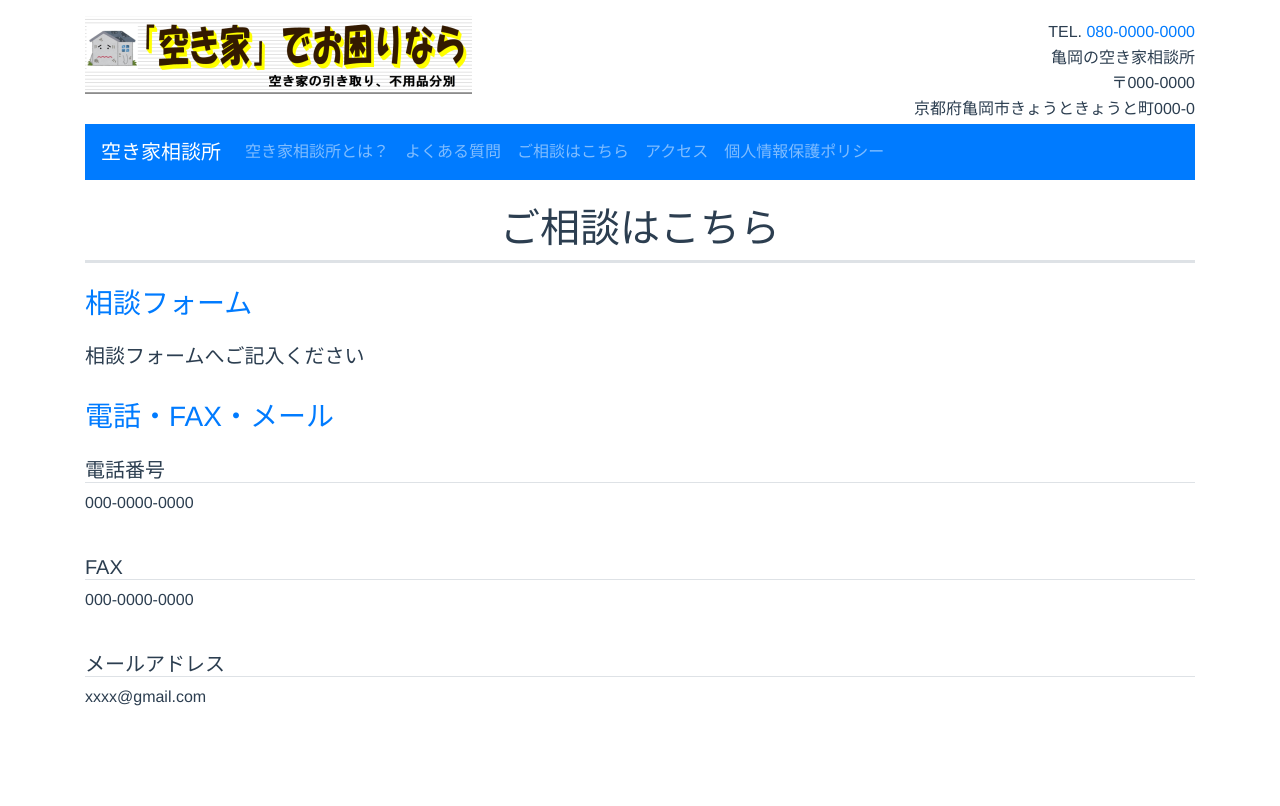
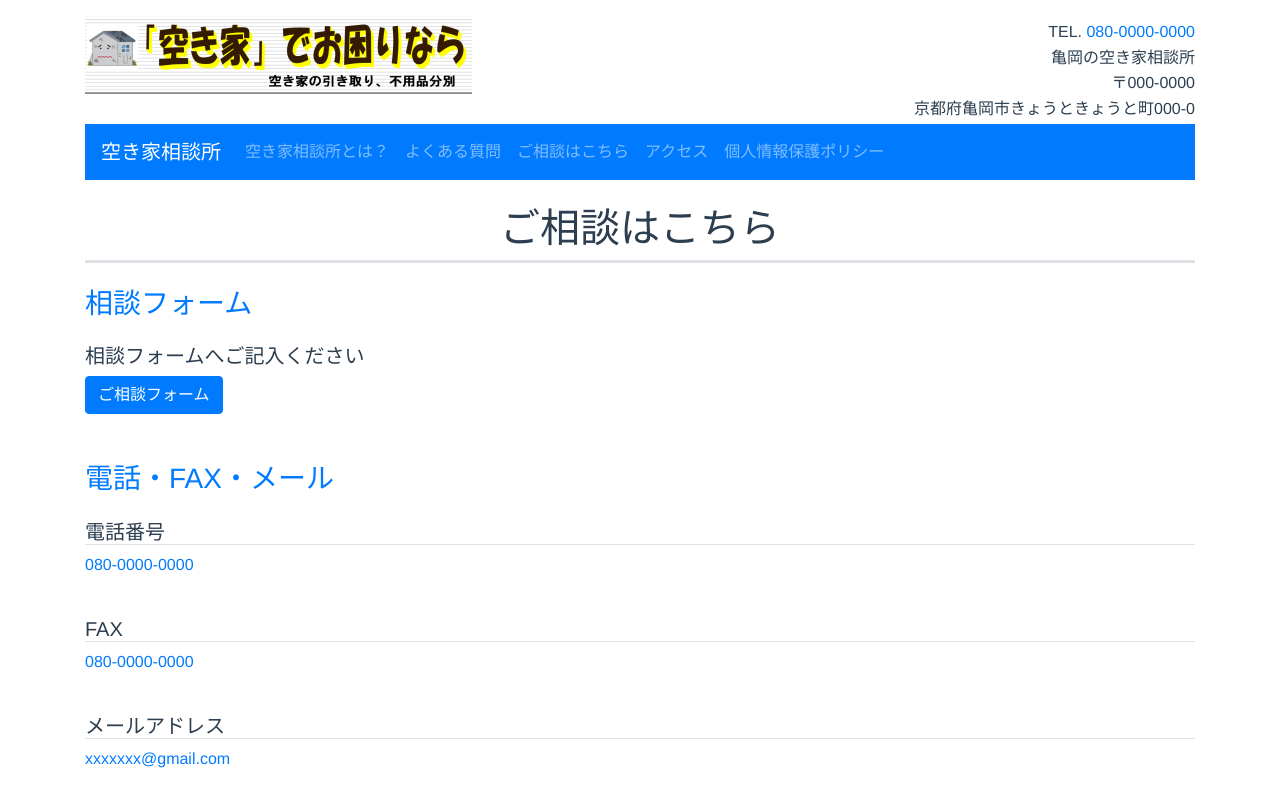
Before and after one commit to nakamura0736/empty-house, a Vue app: page /#/contact in a window 1280 px wide. Shown: the top 806 px of the page. Built offline with nearby package versions, Linux system fonts and the light colour scheme.

Commit message:
add form link, and adjust page

```diff
--- a/src/components/contact.vue
+++ b/src/components/contact.vue
@@ -4,35 +4,34 @@
          <h1>ご相談はこちら</h1>
       </div>
       <div id='pg-body'>
-         <div class='q-category'>
+         <div class='q-category pb-4'>
             <h3 class='text-primary mb-4'>相談フォーム</h3>
             <div class='items pb-4'>
                <!-- <h5 class='border-bottom'>相談フォームへご記入ください</h5> -->
                <h5>相談フォームへご記入ください</h5>
-
+               <a href='https://forms.gle/2EsXZ91s8SivLL4p6' class='btn btn-primary' type='dark' target='_blank' rel='noopener noreferrer'>ご相談フォーム</a>
             </div>
-
          </div>
-         <div class='q-category'>
+         <div class='q-category pb-4'>
             <h3 class='text-primary mb-4'>電話・FAX・メール</h3>
             <div class='items pb-4'>
                <h5 class='border-bottom'>電話番号</h5>
                <div>
                   <p>
-                     000-0000-0000
+                     <a href="tel:117">080-0000-0000</a>
                   </p>
                </div>
             </div>
             <div class='items pb-4'>
                <h5 class='border-bottom'>FAX</h5>
                <p>
-                  000-0000-0000
+                  <a href="tel:117">080-0000-0000</a>
                </p>
             </div>
             <div class='items pb-4'>
                <h5 class='border-bottom'>メールアドレス</h5>
                <p>
-                  xxxx@gmail.com
+                  <a href='mailto:xxxxxxx@gmail.com'>xxxxxxx&#64;gmail.com</a>
                </p>
             </div>
          </div>
@@ -45,5 +44,4 @@
 </script>
 
 <style>
-
 </style>
```
